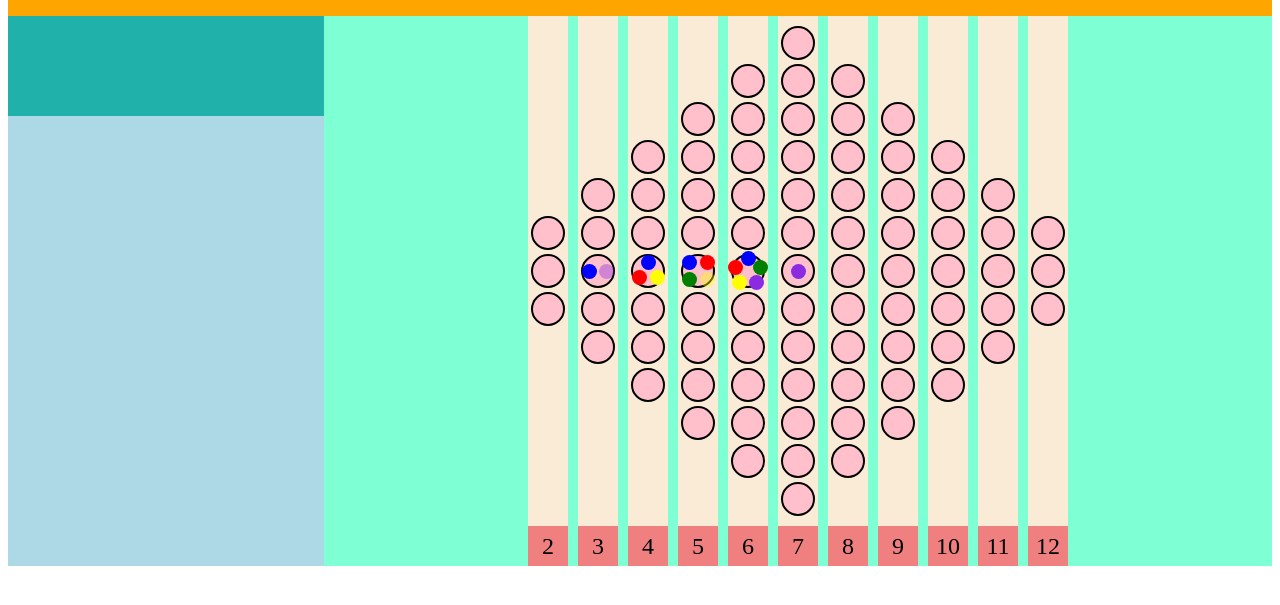
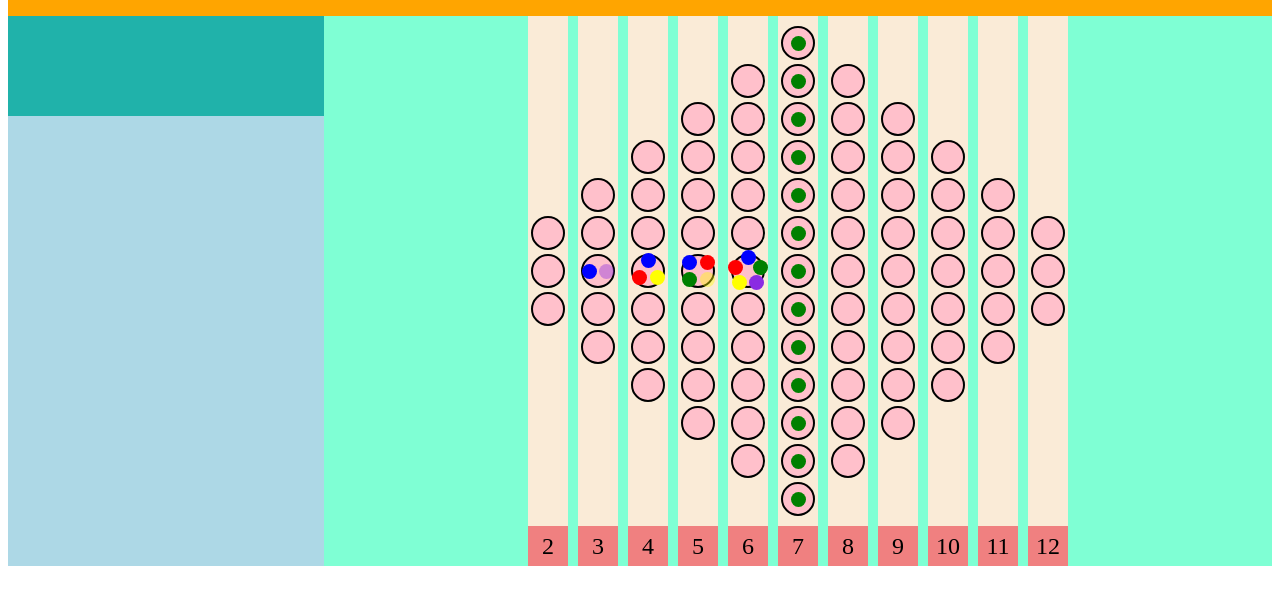
Before and after one commit to kuangyuwu/boardgame-website-cant-stop, a plain HTML site: page index.html in a window 1280 px wide. Shown: the part 67-672 px from the top of the page. Drawn offline with Linux system fonts and the light colour scheme.

Commit message:
blockPath

```diff
--- a/gameboard.js
+++ b/gameboard.js
@@ -8,6 +8,7 @@ function initializeGameboard(pathLengths) {
     pathOuter.setAttribute("class", "path-outer");
     const pathInner = document.createElement("div");
     pathInner.setAttribute("class", "path-inner");
+    pathInner.setAttribute("id", `path-${i}`);
     const pathNameOuter = document.createElement("div");
     pathNameOuter.setAttribute("class", "path-name-outer");
     const pathName = document.createElement("div");
@@ -60,4 +61,15 @@ function updateSpace(i, j, colors, hasTemp) {
   }
 }
 
-export { initializeGameboard, updateSpace };
+function blockPath(i, color) {
+  const path = document.getElementById(`path-${i}`);
+  let spaces = path.childNodes;
+  spaces.forEach((space) => {
+    space.innerHTML = "";
+    let marker = document.createElement("div");
+    marker.setAttribute("class", `marker-${color} singlet-0`);
+    space.appendChild(marker);
+  });
+}
+
+export { initializeGameboard, updateSpace, blockPath };
--- a/script.js
+++ b/script.js
@@ -7,7 +7,7 @@ import {
 import { Client } from "./client.js";
 import { Server } from "./server.js";
 
-import { initializeGameboard, updateSpace } from "./gameboard.js";
+import { initializeGameboard, updateSpace, blockPath } from "./gameboard.js";
 import { createPlayers, updatePlayer, resetSidePanel } from "./side_panel.js";
 
 function main() {
@@ -21,6 +21,7 @@ function main() {
   updateSpace(5, 5, [1, 2, 3, 4], true);
   updateSpace(6, 6, [1, 2, 3, 4, 5], false);
   updateSpace(7, 7, [5], false);
+  blockPath(7, 3);
 
   // server.send({ test1: "test1" }, "a");
   // client.send({ test2: "test" });
--- a/styles.css
+++ b/styles.css
@@ -168,7 +168,7 @@
 
 .triplet-0{
     position: absolute;
-    top: -1.5px;
+    top: -3px;
 }
 
 .triplet-1{
@@ -209,7 +209,7 @@
 
 .quintuplet-0{
     position: absolute;
-    top: -5px;
+    top: -6px;
 }
 
 .quintuplet-1{
```
